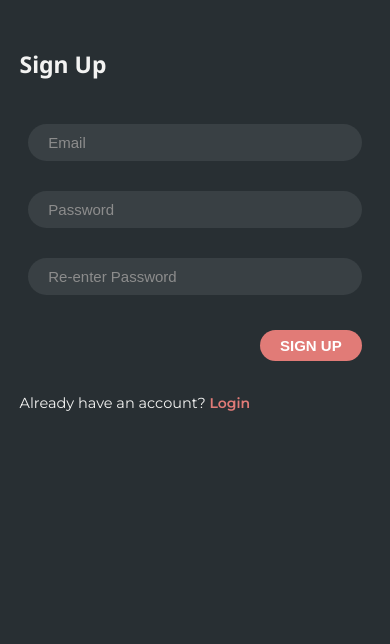
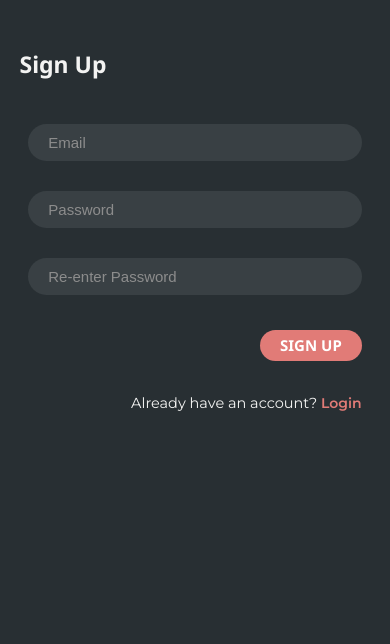
Before and after one commit to aromalanil/student-details-website, a PHP site: page /pages/sign-up.php in a window 390 px wide. Shown: the part 144-788 px from the top of the page. Run offline with PHP 8.4, Linux system fonts and the light colour scheme.

Commit message:
💃🏻 Style Changes

```diff
--- a/pages/login.php
+++ b/pages/login.php
@@ -52,7 +52,6 @@ if ($_SERVER['REQUEST_METHOD'] === 'POST') {
     <link href="https://fonts.googleapis.com/css2?family=Montserrat:wght@400;500;600;700&family=Noto+Sans:ital,wght@0,400;0,700;1,400&display=swap" rel="stylesheet">
     <!--------------- Linking JS --------------->
     <script defer src="../src/script.js"></script>
-    <script defer src="https://cdn.jsdelivr.net/npm/axios/dist/axios.min.js"></script>
     <script defer src="../src/login.js"></script>
 </head>
 
@@ -67,7 +66,7 @@ if ($_SERVER['REQUEST_METHOD'] === 'POST') {
             echo "<p>$errorMessage</p>";
         }
         ?>
-        <form action="login.php" id="login-form" autocomplete="off" method="POST">
+        <form action="login.php" id="login-form" class="form" autocomplete="off" method="POST">
             <div class="input-wrapper">
                 <input type="text" name="email" id="email-input" placeholder="Email">
                 <p class="error-msg" id="email-error">Invalid email</p>
@@ -76,7 +75,7 @@ if ($_SERVER['REQUEST_METHOD'] === 'POST') {
                 <input type="password" name="password" id="password-input" placeholder="Password">
                 <p class="error-msg" id="password-error">Invalid Password</p>
             </div>
-            <button type="submit" id="login-btn" class="btn">
+            <button class="btn form-btn" type="submit" id="login-btn" >
                 Login
             </button>
         </form>
--- a/pages/sign-up.php
+++ b/pages/sign-up.php
@@ -16,7 +16,6 @@
     <link href="https://fonts.googleapis.com/css2?family=Montserrat:wght@400;500;600;700&family=Noto+Sans:ital,wght@0,400;0,700;1,400&display=swap" rel="stylesheet">
     <!--------------- Linking JS --------------->
     <script defer src="../src/script.js"></script>
-    <script defer src="https://cdn.jsdelivr.net/npm/axios/dist/axios.min.js"></script>
     <script defer src="../src/sign-up.js"></script>
 </head>
 
@@ -26,24 +25,24 @@
 
     <main>
         <h2>Sign Up</h2>
-        <form action="sign-up.php" id="sign-up-form" autocomplete="off" method="POST">
+        <form action="sign-up.php" id="sign-up-form" class="form" autocomplete="off" method="POST">
             <div class="input-wrapper">
-                <input required type="text" name="email" id="email-input" placeholder="Email">
+                <input type="text" name="email" id="email-input" placeholder="Email">
                 <p class="error-msg" id="email-error">Invalid email</p>
             </div>
             <div class="input-wrapper">
-                <input required type="password" name="password" id="password-input" placeholder="Password">
+                <input type="password" name="password" id="password-input" placeholder="Password">
                 <p class="error-msg" id="password-error">Invalid Password</p>
             </div>
             <div class="input-wrapper">
-                <input required type="password" name="re-password" id="re-password-input" placeholder="Re-enter Password">
+                <input type="password" name="re-password" id="re-password-input" placeholder="Re-enter Password">
                 <p class="error-msg" id="re-password-error">Password do not match</p>
             </div>
-            <button type="submit" id="sign-up-btn" class="btn">
+            <button class="btn form-btn" type="submit" id="sign-up-btn">
                 Sign Up
             </button>
+            <p>Already have an account?&nbsp;<a href="./login.php">Login</a></p>
         </form>
-        <p>Already have an account?&nbsp;<a href="./login.php">Login</a></p>
     </main>
 
     <?php include "../layout/footer.php" ?>
--- a/src/pages.css
+++ b/src/pages.css
@@ -144,7 +144,7 @@ caption{
 }
 
 /* Login Page */
-#login-form,#sign-up-form{
+.form{
   margin-top: 3rem;
   display:flex;
   flex-direction: column;
@@ -167,13 +167,13 @@ caption{
   top:1.5rem;
   font-size: 1.15rem;
 }
-#login-btn,#sign-up-btn{
+.form-btn{
   margin-top: 2rem;
-  width:fit-content;
+  width:min-content;
 }
 
 @media screen and (max-width: 600px) {
-  #login-form,#sign-up-form{
+  .form{
     align-items:flex-end;
     max-width: 95%;
     margin: auto;
--- a/src/style.css
+++ b/src/style.css
@@ -40,7 +40,6 @@ h4,
 h5,
 h6 {
   color: var(--font-color);
-  font-family: "Montserrat", sans-serif;
   font-family: "Noto Sans", sans-serif;
 }
 
@@ -78,7 +77,8 @@ input[type=text]:focus,input[type=password]:focus{
 
 button{
   cursor: pointer;
-  font-family: var(-);
+  white-space: nowrap;
+  font-family: "Noto Sans", sans-serif;
   border: none;
   font-size: 1.5rem;
   line-height: 1.7rem;
```
Also changed, not shown: src/sign-up.js (+26 -7 lines), server/login.php (added), server/sign-up.php (deleted).
